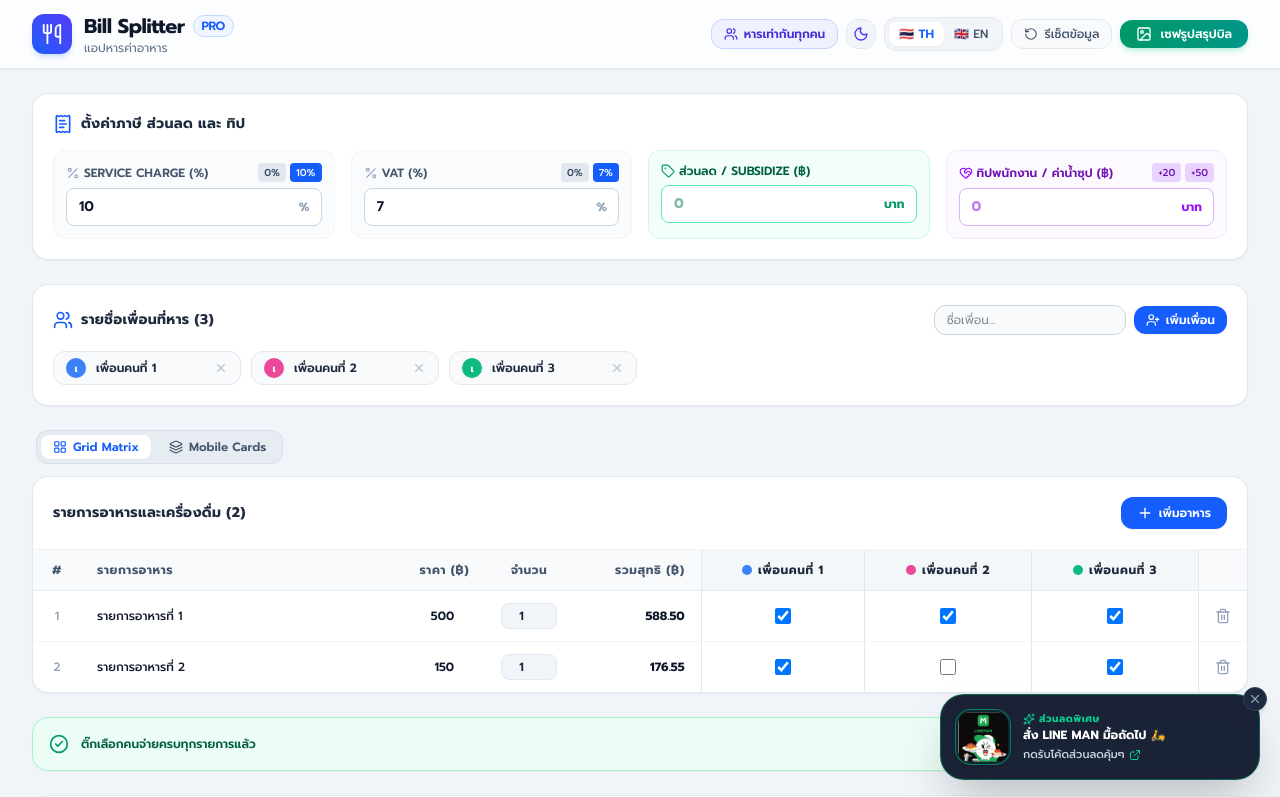
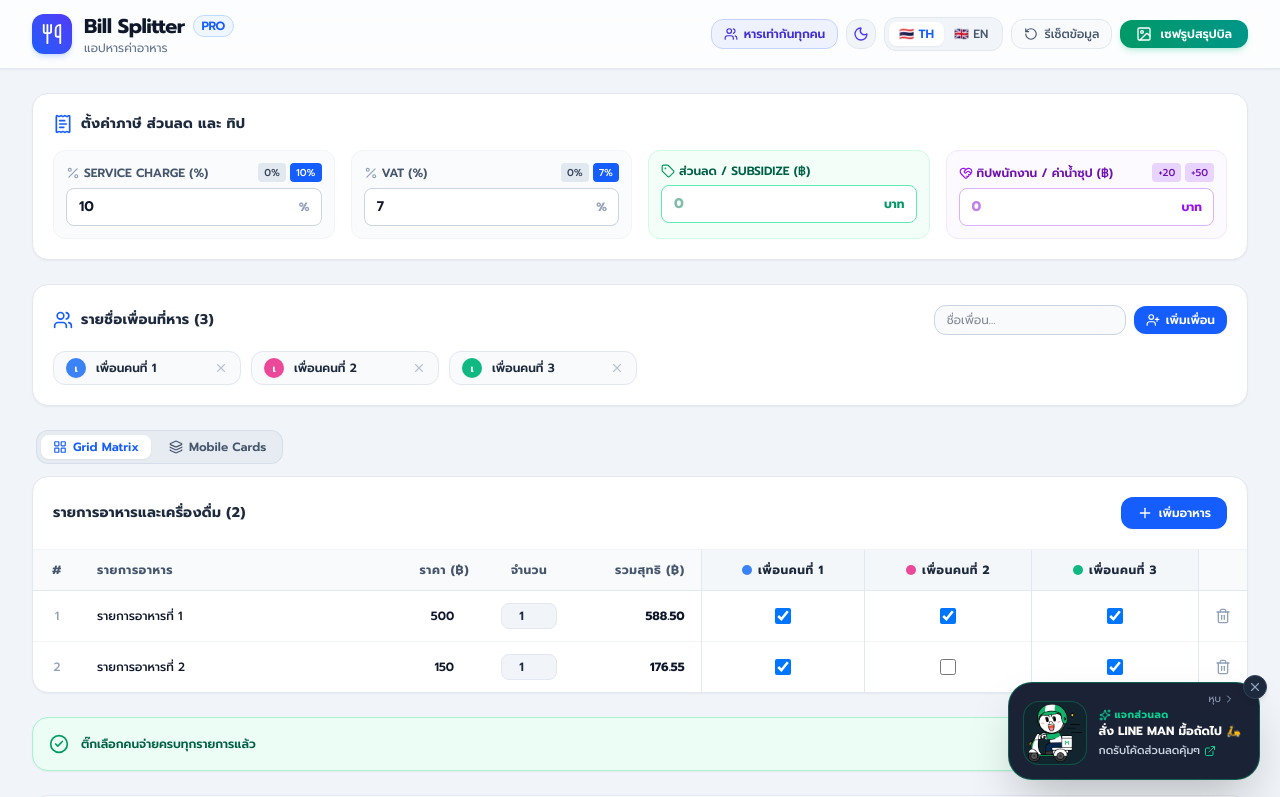
Before and after one commit to iKimz/bill-splitter, a Next.js app: page / in a window 1280 px wide. Shown: the top 797 px of the page. Built offline with nearby package versions, Linux system fonts and the light colour scheme.

Commit message:
feat: add transparent mascot PNG and 10s auto-collapse behavior to LINE MAN widget

```diff
--- a/src/components/LineManAffiliateWidget.tsx
+++ b/src/components/LineManAffiliateWidget.tsx
@@ -1,9 +1,9 @@
 'use client';
 
-import React, { useState } from 'react';
+import React, { useState, useEffect } from 'react';
 import Image from 'next/image';
 import { Language } from '../types';
-import { X, ExternalLink, Sparkles } from 'lucide-react';
+import { X, ExternalLink, Sparkles, ChevronRight } from 'lucide-react';
 
 interface LineManAffiliateWidgetProps {
   language: Language;
@@ -11,61 +11,122 @@ interface LineManAffiliateWidgetProps {
 
 export const LineManAffiliateWidget: React.FC<LineManAffiliateWidgetProps> = ({ language }) => {
   const [isVisible, setIsVisible] = useState(true);
+  const [isExpanded, setIsExpanded] = useState(true);
   const isEn = language === 'en';
 
+  const affiliateUrl = 'https://lineman.onelink.me/1N3T/15etkm8u';
+
+  // Auto-collapse after 10 seconds
+  useEffect(() => {
+    const timer = setTimeout(() => {
+      setIsExpanded(false);
+    }, 10000);
+    return () => clearTimeout(timer);
+  }, []);
+
   if (!isVisible) return null;
-
-  const affiliateUrl = 'https://lineman.onelink.me/1N3T/15etkm8u';
 
   return (
     <aside
       aria-label="LINE MAN Promotion"
-      className="fixed bottom-5 right-5 z-40 max-w-[320px] w-full animate-bounce-subtle"
+      className="fixed bottom-5 right-5 z-40 transition-all duration-500 ease-in-out"
     >
-      <div className="relative group bg-slate-900/95 dark:bg-slate-900/95 backdrop-blur-md text-white rounded-3xl p-3.5 shadow-2xl border border-emerald-500/40 hover:border-emerald-400 transition-all duration-300 transform hover:-translate-y-1">
-        {/* Dismiss Button */}
+      {isExpanded ? (
+        /* Full Expanded Banner View (Shows for first 10 seconds) */
+        <div className="relative group bg-slate-900/95 dark:bg-slate-900/95 backdrop-blur-md text-white rounded-3xl p-3.5 shadow-2xl border border-emerald-500/40 hover:border-emerald-400 max-w-[320px] w-full animate-in fade-in slide-in-from-bottom-5 duration-300">
+          {/* Close / Dismiss Button */}
           <button
-          onClick={() => setIsVisible(false)}
+            onClick={(e) => {
+              e.stopPropagation();
+              setIsVisible(false);
+            }}
             className="absolute -top-2 -right-2 w-6 h-6 rounded-full bg-slate-800 text-slate-400 hover:text-white hover:bg-rose-600 border border-slate-700 flex items-center justify-center transition-all shadow-md z-10"
             title={isEn ? 'Close' : 'ปิด'}
           >
             <X className="w-3.5 h-3.5" />
           </button>
 
-        {/* Clickable Affiliate Link Container */}
+          {/* Minimize Button */}
+          <button
+            onClick={() => setIsExpanded(false)}
+            className="absolute top-2 right-6 text-[10px] text-slate-400 hover:text-emerald-400 flex items-center gap-0.5"
+            title="Minimize"
+          >
+            <span>หุบ</span>
+            <ChevronRight className="w-3 h-3" />
+          </button>
+
+          {/* Clickable Affiliate Banner Content */}
           <a
             href={affiliateUrl}
             target="_blank"
             rel="noopener noreferrer"
-          className="flex items-center gap-3"
+            className="flex items-center gap-3 pt-1"
           >
-          {/* Logo Icon */}
-          <div className="relative w-14 h-14 rounded-2xl overflow-hidden shrink-0 border border-emerald-400/50 shadow-md bg-emerald-950/40 p-0.5">
+            {/* Mascot Image */}
+            <div className="relative w-16 h-16 shrink-0 flex items-center justify-center bg-emerald-950/30 rounded-2xl border border-emerald-500/30 p-1 overflow-hidden">
               <Image
-              src="/lineman-logo.png"
+                src="/lineman-scooter.png"
                 alt="LINE MAN"
-              width={56}
-              height={56}
-              className="object-cover rounded-xl group-hover:scale-105 transition-transform duration-300"
+                width={64}
+                height={64}
+                className="object-contain group-hover:scale-110 transition-transform duration-300"
               />
             </div>
 
-          {/* Text Content & Call to Action */}
+            {/* Text Content */}
             <div className="flex-1 pr-1">
               <div className="flex items-center gap-1 text-[10px] font-extrabold uppercase tracking-wider text-emerald-400 mb-0.5">
                 <Sparkles className="w-3 h-3" />
-              <span>{isEn ? 'Special Discount' : 'ส่วนลดพิเศษ'}</span>
+                <span>{isEn ? 'Special Offer' : 'แจกส่วนลด'}</span>
               </div>
               <h3 className="text-xs font-bold text-white group-hover:text-emerald-300 transition-colors leading-tight mb-1">
                 {isEn ? 'Order LINE MAN Food' : 'สั่ง LINE MAN มื้อถัดไป 🛵'}
               </h3>
               <p className="text-[11px] text-slate-300 leading-snug flex items-center gap-1 font-medium">
-              <span>{isEn ? 'Tap to open app & save' : 'กดรับโค้ดส่วนลดคุ้มๆ'}</span>
+                <span>{isEn ? 'Tap to open app' : 'กดรับโค้ดส่วนลดคุ้มๆ'}</span>
                 <ExternalLink className="w-3 h-3 text-emerald-400 shrink-0" />
               </p>
             </div>
           </a>
         </div>
+      ) : (
+        /* Collapsed Compact Circular Badge View (After 10s or when minimized) */
+        <div className="relative group animate-in fade-in zoom-in-75 duration-300">
+          {/* Close X Button for Collapsed Badge */}
+          <button
+            onClick={(e) => {
+              e.stopPropagation();
+              setIsVisible(false);
+            }}
+            className="absolute -top-1 -right-1 w-5 h-5 rounded-full bg-slate-800 text-slate-400 hover:text-white hover:bg-rose-600 border border-slate-700 flex items-center justify-center transition-all shadow-md z-10"
+            title={isEn ? 'Close' : 'ปิด'}
+          >
+            <X className="w-3 h-3" />
+          </button>
+
+          {/* Floating Badge (Hover expands banner, Click opens link) */}
+          <a
+            href={affiliateUrl}
+            target="_blank"
+            rel="noopener noreferrer"
+            onMouseEnter={() => setIsExpanded(true)}
+            className="w-14 h-14 rounded-full bg-slate-900/90 dark:bg-slate-900/90 backdrop-blur-md border-2 border-emerald-400 p-1.5 shadow-xl flex items-center justify-center transition-all duration-300 hover:scale-110 hover:border-emerald-300 group shadow-emerald-500/20"
+            title={isEn ? 'Order LINE MAN Food' : 'สั่ง LINE MAN มื้อถัดไป 🛵'}
+          >
+            <Image
+              src="/lineman-scooter.png"
+              alt="LINE MAN"
+              width={44}
+              height={44}
+              className="object-contain group-hover:rotate-6 transition-transform"
+            />
+            {/* Green Notification Dot */}
+            <span className="absolute top-0 left-0 w-3.5 h-3.5 bg-emerald-500 border-2 border-slate-900 rounded-full animate-ping" />
+            <span className="absolute top-0 left-0 w-3.5 h-3.5 bg-emerald-500 border-2 border-slate-900 rounded-full" />
+          </a>
+        </div>
+      )}
     </aside>
   );
 };
```
Also changed, not shown: public/lineman-scooter.png (added). Lines whose indentation alone changed are shown as unchanged.
